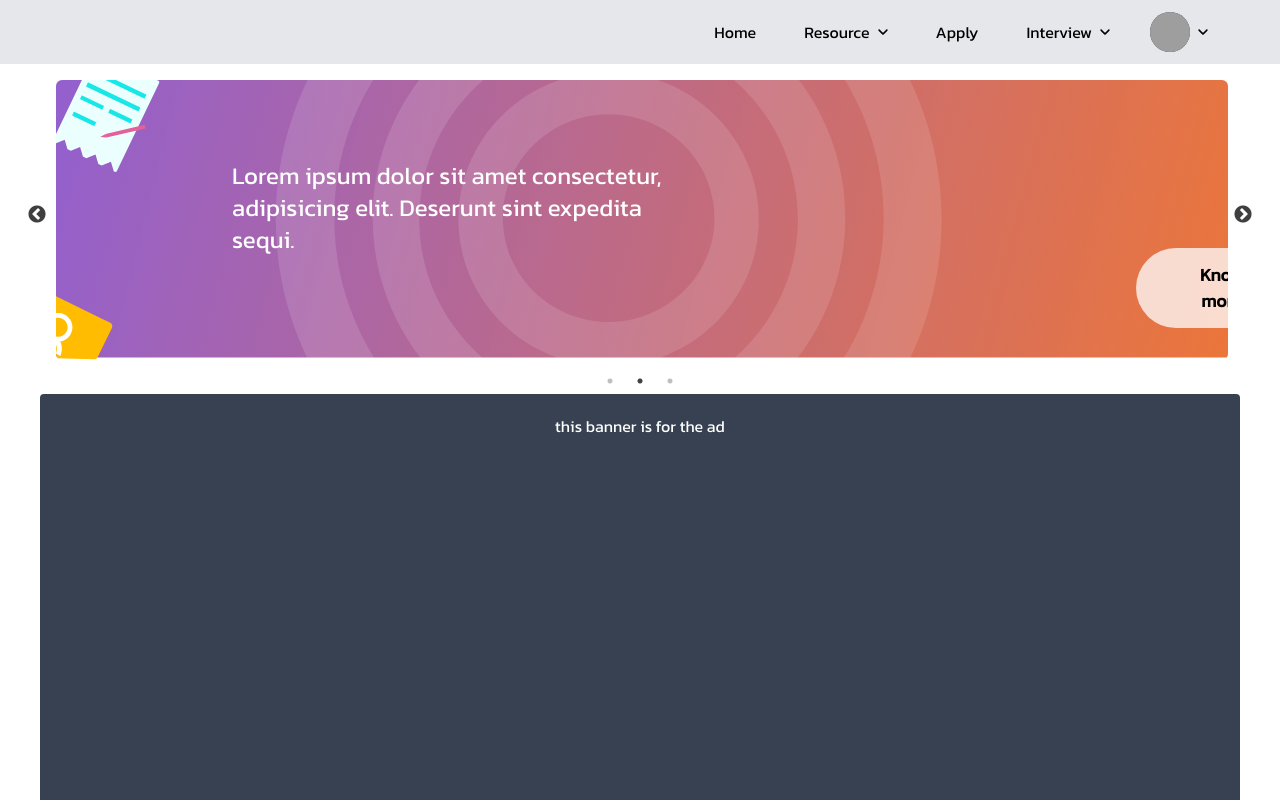
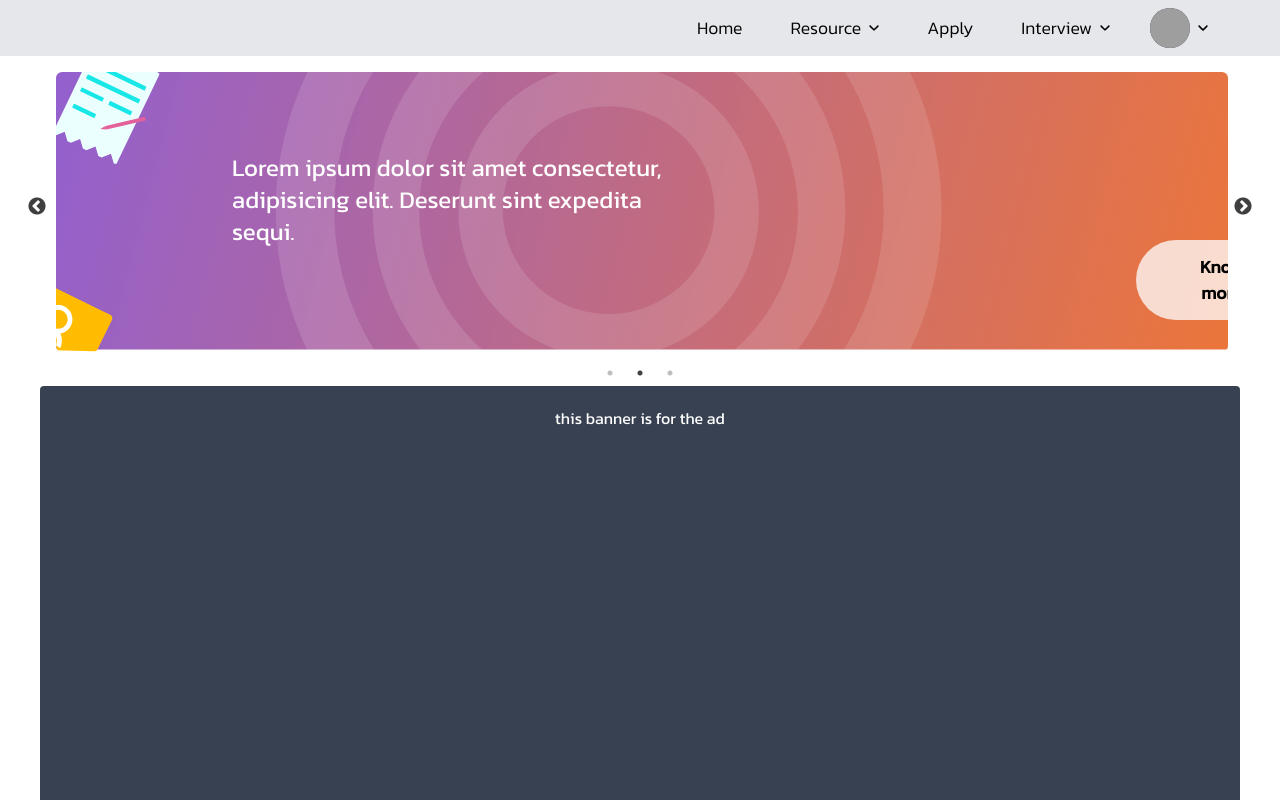
Before and after one commit to sambit826059/Placement_Module, a React (Create React App) app: page /Student in a window 1280 px wide. Shown: the top 800 px of the page. Built offline with nearby package versions, Linux system fonts and the light colour scheme; grey boxes are pictures that could not be loaded.

Commit message:
nav links active effect change

```diff
--- a/src/Student/Components/NavBar.jsx
+++ b/src/Student/Components/NavBar.jsx
@@ -22,7 +22,7 @@ const [OpenNavMenu,setOpenNavMenu]=useState(false);
 
 
 
-        <div className="bg-gray-200  p-2 pr-4 md:py-2 sm:pr-12 md:pr-[4rem]   ">
+        <div className="bg-gray-200  p-2 pr-4 md:py-1 sm:pr-12 md:pr-[4rem]   ">
 
                     <div className="sm:hidden  grid justify-end  ">
                         <input type="checkbox" id='nav-toggle'  className="checkbox-sb group/check hidden"/>
@@ -35,17 +35,17 @@ const [OpenNavMenu,setOpenNavMenu]=useState(false);
 
                     <div className={ ` top-[3.5rem]  max-sm:fixed   max-sm:bg-green-200    min-md:relative  min-md:bg-green-00    md:z-auto z-[-1] left-0 w-full md:w-auto md:pl-0 pl-2 max-sm:pl-0 transition-all duration-500 ease-in  ${OpenNavMenu ? 'top-15 max-sm:block ':'top-[-20rem] max-sm:hidden'}    `}>
 
-                        <ul className=' grid  gap-2  sm:flex max-sm:gap-0  sm:gap-4 sm:justify-end  content-center items-center   '>
-                            <NavLink  to="/Student/Home" onClick={()=>setOpenNavMenu(!OpenNavMenu)} className={ ({isActive}) => `  ${ isActive ? " md:before:bg-slate-700  " : "  bg-transparent"} hover:bg-gray-300 before:absolute  before:top-[3.9rem] before:h-[0.12rem] before:right-[32rem] before:w-16  before:rounded-full    px-4 py-2 max-sm:py-3  max-sm:text-2xl rounded md:text-center`}> <li >Home </li></NavLink>
+                        <ul className=' grid  gap-2  sm:flex max-sm:gap-0  sm:gap-4 sm:justify-end  content-center items-center text-[1.1rem]  '>
+                            <NavLink  to="/Student/Home" onClick={()=>setOpenNavMenu(!OpenNavMenu)} className={ ({isActive}) => `  ${ isActive ? " md:before:bg-slate-700  font-medium " : "  bg-transparent"} font-light hover:font-medium before:absolute  before:top-[3.4rem] before:h-[0.12rem] before:right-[32.7rem] before:w-[5rem]  before:rounded-full    px-4 py-2 max-sm:py-3  max-sm:text-2xl rounded md:text-center`}> <li >Home </li></NavLink>
 
-                            <li className='flex gap-2 hover:bg-gray-300  px-4 py-2 rounded group max-sm:text-2xl max-sm:py-3  '>
+                            <li className='flex gap-2 font-light hover:font-medium  px-4 py-2 rounded group max-sm:text-2xl max-sm:py-3  '>
 
                             <DropBoxLink LinkName={"Resource"}  Option_1={"Check" }/>
                             </li>
 
-                            <NavLink to="/Student/apply" onClick={()=>setOpenNavMenu(!OpenNavMenu)} className={({isActive}) => `${ isActive ? "  md:before:bg-slate-700 " : "  bg-transparent"} hover:bg-gray-300 before:rounded-full  before:absolute  before:top-[3.9rem] before:h-[0.12rem]  before:right-[18.2rem] before:w-[4rem]   px-4 py-2 max-sm:py-3  max-sm:text-2xl rounded md:text-center `}> <li >Apply </li></NavLink>
+                            <NavLink to="/Student/apply" onClick={()=>setOpenNavMenu(!OpenNavMenu)} className={({isActive}) => `${ isActive ? "  md:before:bg-slate-700 font-medium " : "  bg-transparent"} font-light hover:font-medium before:rounded-full  before:absolute  before:top-[3.4rem] before:h-[0.12rem]  before:right-[18rem] before:w-[5.2rem]   px-4 py-2 max-sm:py-3  max-sm:text-2xl rounded md:text-center `}> <li >Apply </li></NavLink>
 
-                            <li className='flex gap-2 hover:bg-gray-300  px-4 py-2 rounded group max-sm:text-2xl max-sm:py-3'>
+                            <li className='flex gap-2 font-light hover:font-medium  px-4 py-2 rounded group max-sm:text-2xl max-sm:py-3'>
                             <DropBoxLink LinkName={"Interview"} Option_1={"Check Update" }/>
                             </li>
 
```
